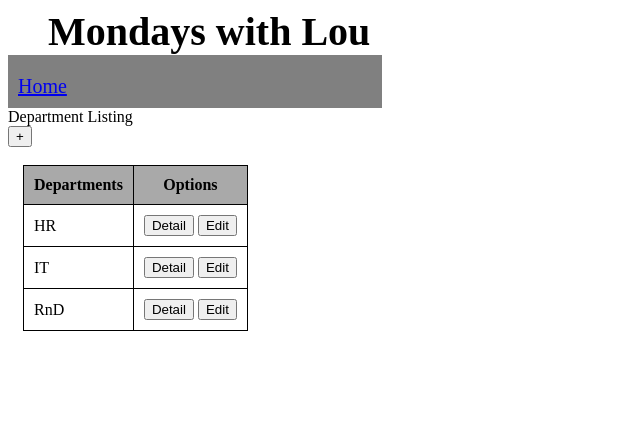
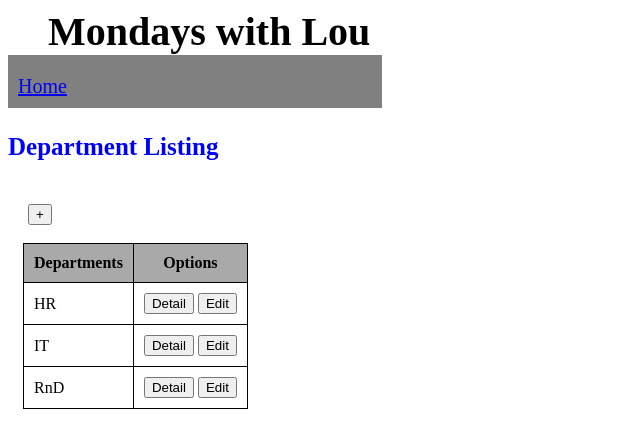
Before and after one commit to fetherlyt/web_dev_group_project, a PHP site: page / in a window 1280 px wide. Shown: the top 448 px of the page, without its empty margins (0-640 px from the left). Run offline with PHP 8.4, Linux system fonts and the light colour scheme.

Commit message:
index and css pages updated

```diff
--- a/css/common.css
+++ b/css/common.css
@@ -41,3 +41,10 @@ button:hover{
     color: white;
     background-color: black;
 }
+h3{
+    color: blue;
+    font-size:25px;
+}
+#signbtn{
+    padding-left: 20px;
+ }
--- a/index.html
+++ b/index.html
@@ -15,9 +15,9 @@
         <a href="index.html" class="menu">Home</a>
     </div>
     <div id="content">
-        <span style="padding-bottom: 15px">Department Listing</span>
+        <h3>Department Listing</h3>
         <br/>
-        <div>
+        <div id="signbtn">
         <button>+</button>
         </div>
         <br/>
```
